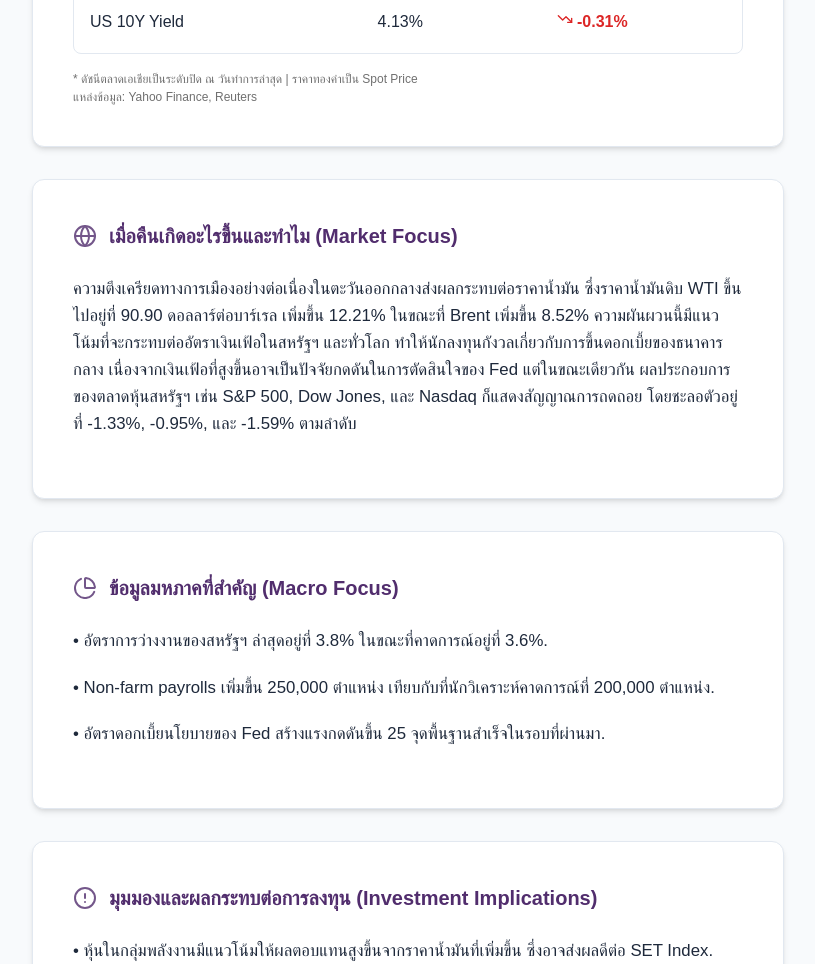
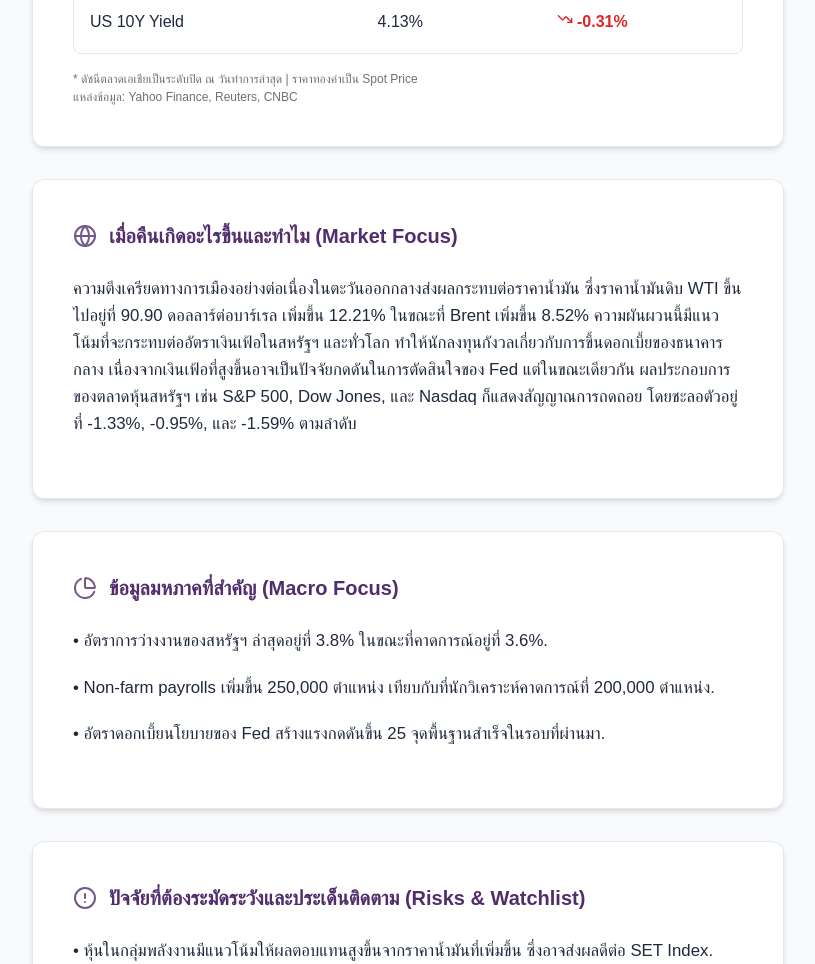
Before and after one commit to soi130/kkp-research-last-night-recap, a React (Vite) app: page / in a window 1280 px wide. Shown: the part 1110-2074 px from the top of the page, without its empty margins (232-1047 px from the left). Built offline with nearby package versions, Linux system fonts and the light colour scheme.

Commit message:
Upgrade news fetching to include content summaries and refine AI prompt to focus on risks

```diff
--- a/src/App.tsx
+++ b/src/App.tsx
@@ -43,7 +43,7 @@ function App() {
         </div>
         <div style={{fontSize: '0.75rem', color: '#707070', marginTop: '1rem', lineHeight: '1.5'}}>
           * ดัชนีตลาดเอเชียเป็นระดับปิด ณ วันทำการล่าสุด | ราคาทองคำเป็น Spot Price<br />
-          แหล่งข้อมูล: Yahoo Finance, Reuters
+          แหล่งข้อมูล: Yahoo Finance, Reuters, CNBC
         </div>
       </section>
 
@@ -75,7 +75,7 @@ function App() {
       <section className="section">
         <h2 className="section-title">
           <AlertCircle size={24} />
-          มุมมองและผลกระทบต่อการลงทุน (Investment Implications)
+          ปัจจัยที่ต้องระมัดระวังและประเด็นติดตาม (Risks & Watchlist)
         </h2>
         <div className="implication-content">
           {data.implications.map((item, index) => (
```
Also changed, not shown: 1 other file (tests, documents, lock files or other folders).
